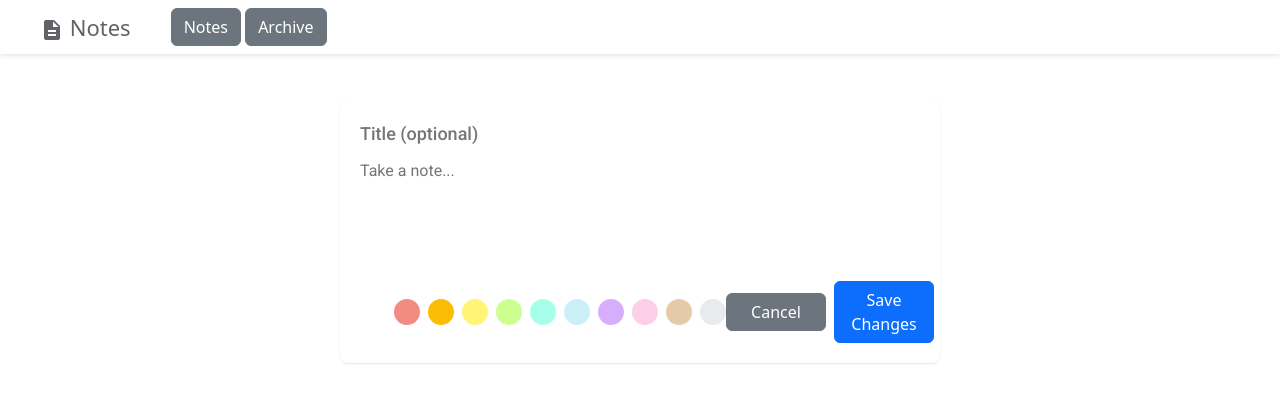
After one commit to rarumalla1/Cursor-project1, a Flask app: template templates/edit.html in a window 1280 px wide. The commit adds this page. Shown: the top 403 px of the page. Run offline with Flask 3, Linux system fonts and the light colour scheme; the template is opened without the code that fills it, so the values that code supplies are empty.

Commit message:
now i have added the edit not functionality.

```diff
--- a/app.py
+++ b/app.py
@@ -48,6 +48,20 @@ def archived_notes():
     notes = Note.query.filter_by(is_archived=True).order_by(Note.created_at.desc()).all()
     return render_template('archived.html', notes=notes)
 
+@app.route('/edit/<int:id>', methods=['GET'])
+def edit_note(id):
+    note = Note.query.get_or_404(id)
+    return render_template('edit.html', note=note)
+
+@app.route('/update/<int:id>', methods=['POST'])
+def update_note(id):
+    note = Note.query.get_or_404(id)
+    note.title = request.form['title']
+    note.content = request.form['content']
+    note.color = request.form.get('color', note.color)
+    db.session.commit()
+    return redirect(url_for('index'))
+
 @app.route('/static/<path:path>')
 def send_static(path):
     return send_from_directory('static', path)
--- a/static/css/style.css
+++ b/static/css/style.css
@@ -275,3 +275,14 @@ body {
     color: #80868b;
     font-style: italic;
 }
+
+/* Button Group */
+.button-group {
+    display: flex;
+    gap: 8px;
+    align-items: center;
+}
+
+.button-group .btn {
+    min-width: 100px;
+}
--- /dev/null
+++ b/templates/edit.html
@@ -0,0 +1,65 @@
+{% extends "base.html" %}
+
+{% block title %}Edit Note{% endblock %}
+
+{% block content %}
+    <div class="add-note">
+        <form action="{{ url_for('update_note', id=note.id) }}" method="POST">
+            <input type="text" name="title" placeholder="Title (optional)" value="{{ note.title or '' }}">
+            <textarea name="content" placeholder="Take a note..." required>{{ note.content }}</textarea>
+            <div class="form-actions">
+                <div class="color-picker">
+                    <div class="color-option note-color-default {% if note.color == 'default' %}selected{% endif %}">
+                        <input type="radio" name="color" value="default" {% if note.color == 'default' %}checked{% endif %}>
+                    </div>
+                    <div class="color-option note-color-red {% if note.color == 'red' %}selected{% endif %}">
+                        <input type="radio" name="color" value="red" {% if note.color == 'red' %}checked{% endif %}>
+                    </div>
+                    <div class="color-option note-color-orange {% if note.color == 'orange' %}selected{% endif %}">
+                        <input type="radio" name="color" value="orange" {% if note.color == 'orange' %}checked{% endif %}>
+                    </div>
+                    <div class="color-option note-color-yellow {% if note.color == 'yellow' %}selected{% endif %}">
+                        <input type="radio" name="color" value="yellow" {% if note.color == 'yellow' %}checked{% endif %}>
+                    </div>
+                    <div class="color-option note-color-green {% if note.color == 'green' %}selected{% endif %}">
+                        <input type="radio" name="color" value="green" {% if note.color == 'green' %}checked{% endif %}>
+                    </div>
+                    <div class="color-option note-color-teal {% if note.color == 'teal' %}selected{% endif %}">
+                        <input type="radio" name="color" value="teal" {% if note.color == 'teal' %}checked{% endif %}>
+                    </div>
+                    <div class="color-option note-color-blue {% if note.color == 'blue' %}selected{% endif %}">
+                        <input type="radio" name="color" value="blue" {% if note.color == 'blue' %}checked{% endif %}>
+                    </div>
+                    <div class="color-option note-color-purple {% if note.color == 'purple' %}selected{% endif %}">
+                        <input type="radio" name="color" value="purple" {% if note.color == 'purple' %}checked{% endif %}>
+                    </div>
+                    <div class="color-option note-color-pink {% if note.color == 'pink' %}selected{% endif %}">
+                        <input type="radio" name="color" value="pink" {% if note.color == 'pink' %}checked{% endif %}>
+                    </div>
+                    <div class="color-option note-color-brown {% if note.color == 'brown' %}selected{% endif %}">
+                        <input type="radio" name="color" value="brown" {% if note.color == 'brown' %}checked{% endif %}>
+                    </div>
+                    <div class="color-option note-color-gray {% if note.color == 'gray' %}selected{% endif %}">
+                        <input type="radio" name="color" value="gray" {% if note.color == 'gray' %}checked{% endif %}>
+                    </div>
+                </div>
+                <div class="button-group">
+                    <a href="{{ url_for('index') }}" class="btn btn-secondary">Cancel</a>
+                    <button type="submit" class="btn btn-primary">Save Changes</button>
+                </div>
+            </div>
+        </form>
+    </div>
+
+    <script>
+        // Handle color picker selection
+        document.querySelectorAll('.color-option input[type="radio"]').forEach(radio => {
+            radio.addEventListener('change', function() {
+                document.querySelectorAll('.color-option').forEach(option => {
+                    option.classList.remove('selected');
+                });
+                this.parentElement.classList.add('selected');
+            });
+        });
+    </script>
+{% endblock %}
--- a/templates/index.html
+++ b/templates/index.html
@@ -63,6 +63,9 @@
                     <button class="btn btn-icon btn-secondary" onclick="toggleColorPicker(this)">
                         <span class="material-icons">palette</span>
                     </button>
+                    <a href="{{ url_for('edit_note', id=note.id) }}" class="btn btn-icon btn-secondary">
+                        <span class="material-icons">edit</span>
+                    </a>
                     <a href="{{ url_for('archive_note', id=note.id) }}" class="btn btn-icon btn-secondary">
                         <span class="material-icons">archive</span>
                     </a>
```
